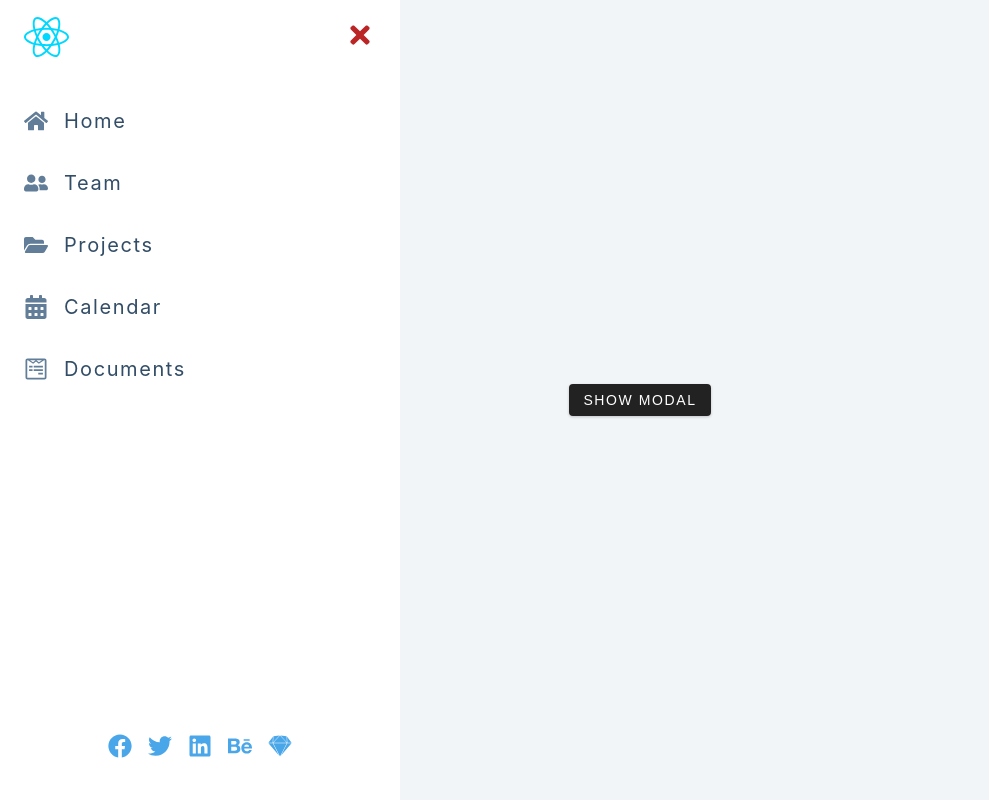
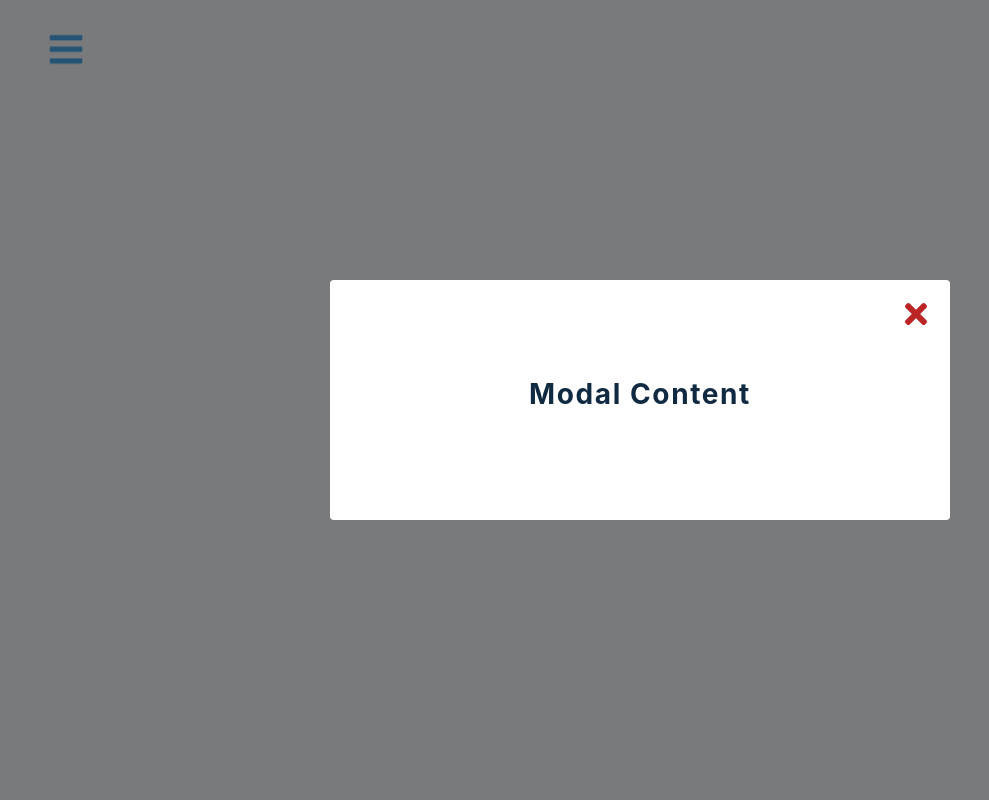
Before and after one commit to omar-zeineddine/react-mini-projects, a React (Vite) app: page / in a window 1280 px wide. Both pictures are taken after a click on the button "SHOW MODAL". Shown: the whole page, without its empty margins (0-989 px from the left). Built offline with nearby package versions, Linux system fonts and the light colour scheme.

Commit message:
feat - add global context

```diff
--- a/src/Home.jsx
+++ b/src/Home.jsx
@@ -4,14 +4,15 @@
 import { FaBars } from "react-icons/fa";
 
 const Home = () => {
-  const data = useGlobalContext();
-  console.log(data);
+  const { openSidebar, openModal } = useGlobalContext();
   return (
     <main>
-      <button className="sidebar-toggle">
+      <button className="sidebar-toggle" onClick={openSidebar}>
         <FaBars />
       </button>
-      <button className="btn">show modal</button>
+      <button className="btn" onClick={openModal}>
+        show modal
+      </button>
     </main>
   );
 };
--- a/src/Modal.jsx
+++ b/src/Modal.jsx
@@ -1,11 +1,18 @@
 import { FaTimes } from "react-icons/fa";
+import { useGlobalContext } from "./context";
 
 const Modal = () => {
+  const { isModalOpen, closeModal } = useGlobalContext();
+
   return (
-    <div className={`modal-overlay `}>
+    <div
+      className={`${
+        isModalOpen ? "modal-overlay show-modal" : "modal-overlay"
+      }`}
+    >
       <div className="modal-container">
         <h3>modal content</h3>
-        <button className="close-modal-btn">
+        <button className="close-modal-btn" onClick={closeModal}>
           <FaTimes />
         </button>
       </div>
--- a/src/Sidebar.jsx
+++ b/src/Sidebar.jsx
@@ -1,13 +1,16 @@
 import logo from "./assets/react.svg";
 import { FaTimes } from "react-icons/fa";
 import { social, links } from "./data/data";
+import { useGlobalContext } from "./context";
 
 const Sidebar = () => {
+  const { isSidebarOpen, closeSidebar } = useGlobalContext();
+
   return (
-    <aside className={`sidebar show-sidebar`}>
+    <aside className={`${isSidebarOpen ? "sidebar show-sidebar" : "sidebar"}`}>
       <div className="sidebar-header">
         <img src={logo} alt="logo" className="logo" />
-        <button className="close-btn">
+        <button className="close-btn" onClick={closeSidebar}>
           <FaTimes />
         </button>
       </div>
--- a/src/context.jsx
+++ b/src/context.jsx
@@ -2,8 +2,42 @@
 import { useState, useContext } from "react";
 
 const AppContext = createContext();
+
 const AppProvider = ({ children }) => {
-  return <AppContext.Provider value="hello">{children}</AppContext.Provider>;
+  const [isSidebarOpen, setIsSidebarOpen] = useState(false);
+  const [isModalOpen, setIsModalOpen] = useState(false);
+
+  // functions to open / close sidebar & modal
+  const openSidebar = () => {
+    setIsSidebarOpen(true);
+  };
+
+  const closeSidebar = () => {
+    setIsSidebarOpen(false);
+  };
+
+  const openModal = () => {
+    setIsModalOpen(true);
+  };
+
+  const closeModal = () => {
+    setIsModalOpen(false);
+  };
+
+  return (
+    <AppContext.Provider
+      value={{
+        isSidebarOpen,
+        isModalOpen,
+        openSidebar,
+        closeSidebar,
+        openModal,
+        closeModal,
+      }}
+    >
+      {children}
+    </AppContext.Provider>
+  );
 };
 
 // add custom hook, to avoid extra imports
```
